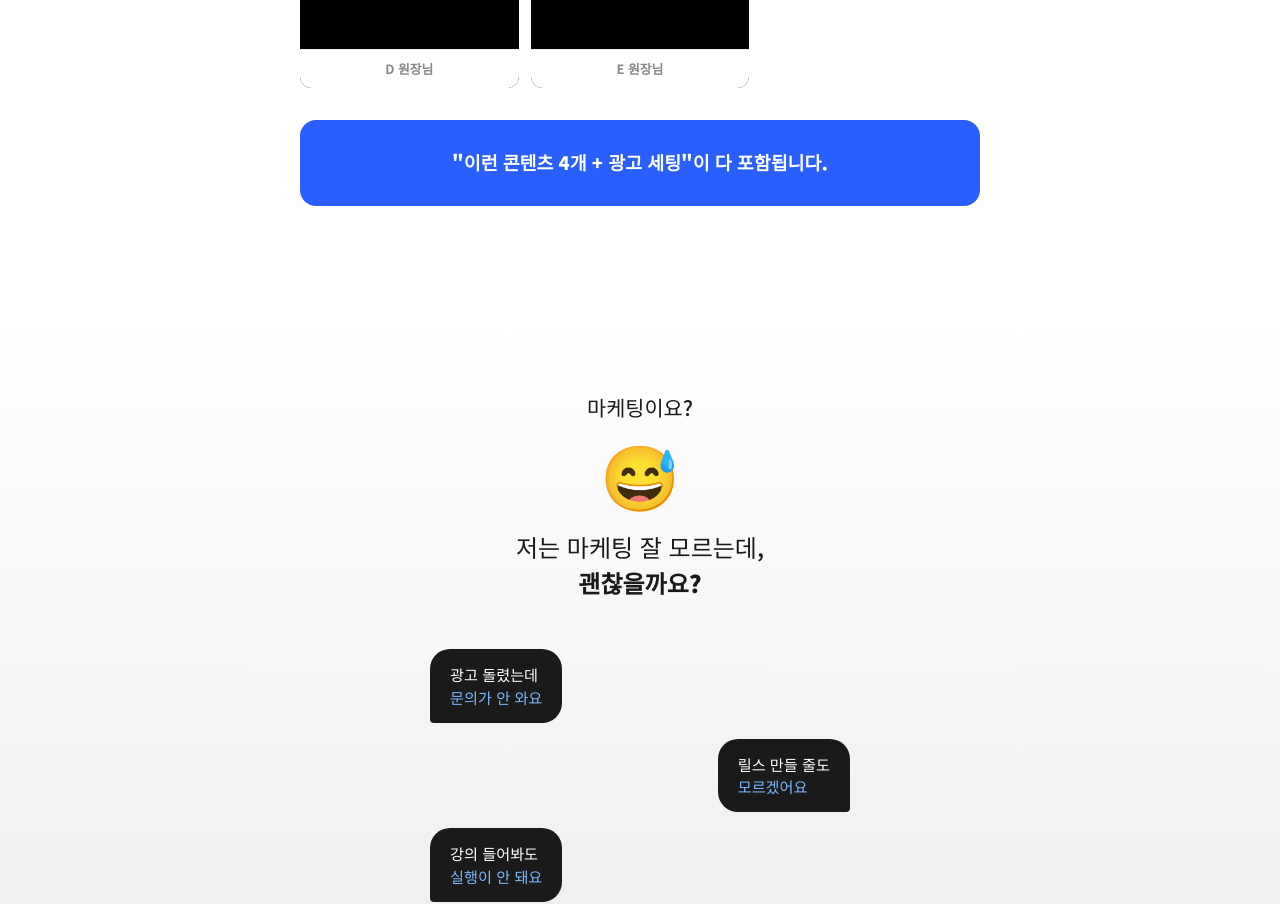
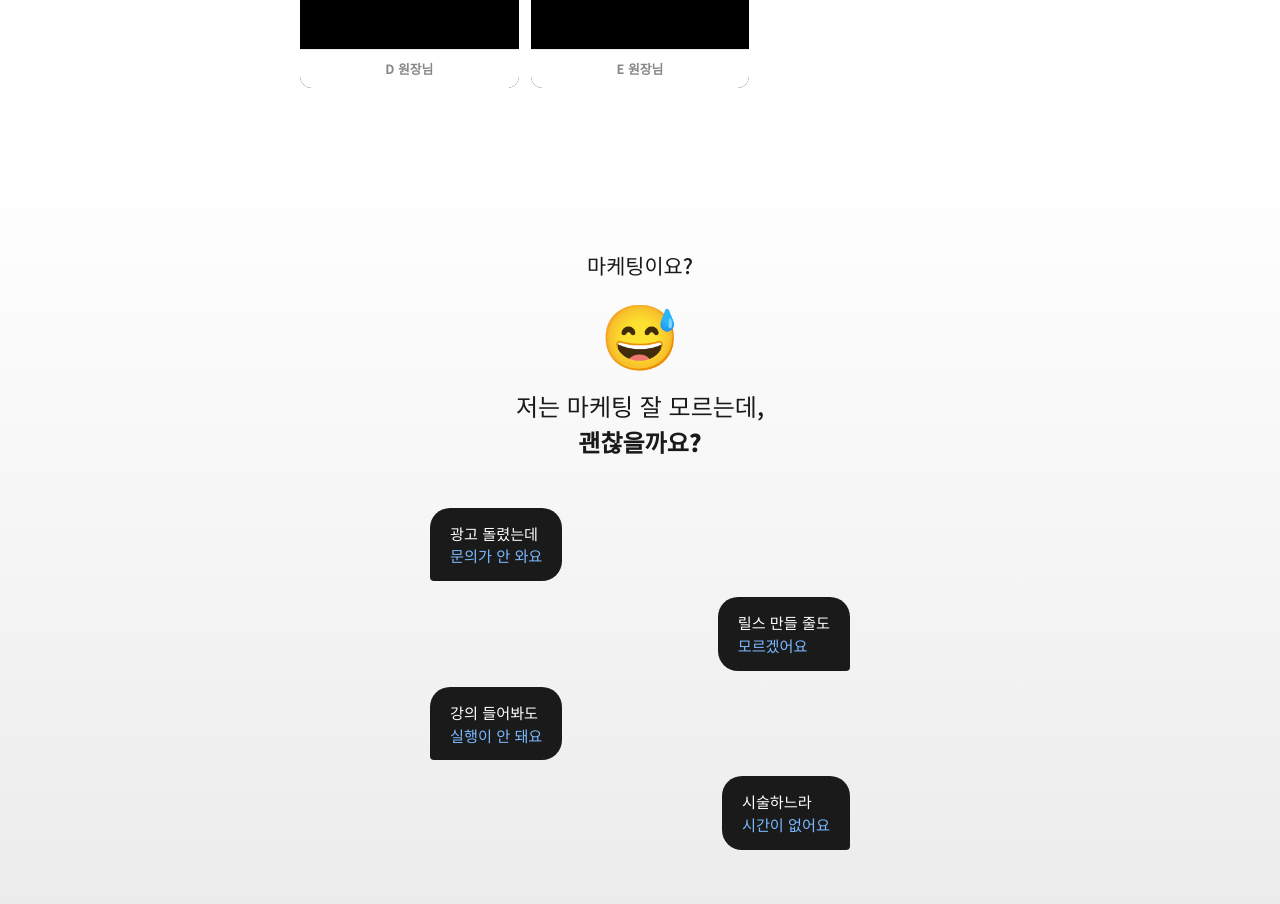
Before and after one commit to wldms706/eazy-homepage, a Next.js app: page /coaching in a window 1280 px wide. Shown: the part 3640-4544 px from the top of the page. Built offline with nearby package versions, Linux system fonts and the light colour scheme; grey boxes are pictures that could not be loaded.

Commit message:
Update: 코칭 현장영상 섹션의 '콘텐츠 4개 + 광고 세팅' 문구 제거

```diff
--- a/src/app/coaching/page.tsx
+++ b/src/app/coaching/page.tsx
@@ -246,9 +246,6 @@ export default function CoachingPage() {
                 </div>
               ))}
             </div>
-            <div className="blue-box" style={{ marginTop: '32px' }}>
-              "이런 콘텐츠 4개 + 광고 세팅"이 다 포함됩니다.
-            </div>
           </div>
         </section>
 
```
